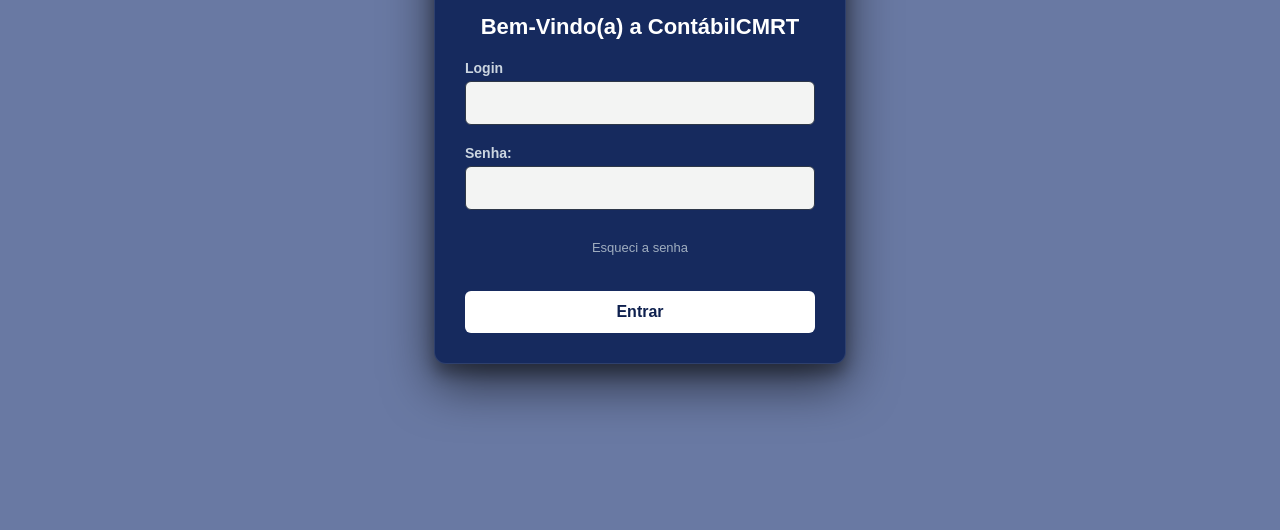
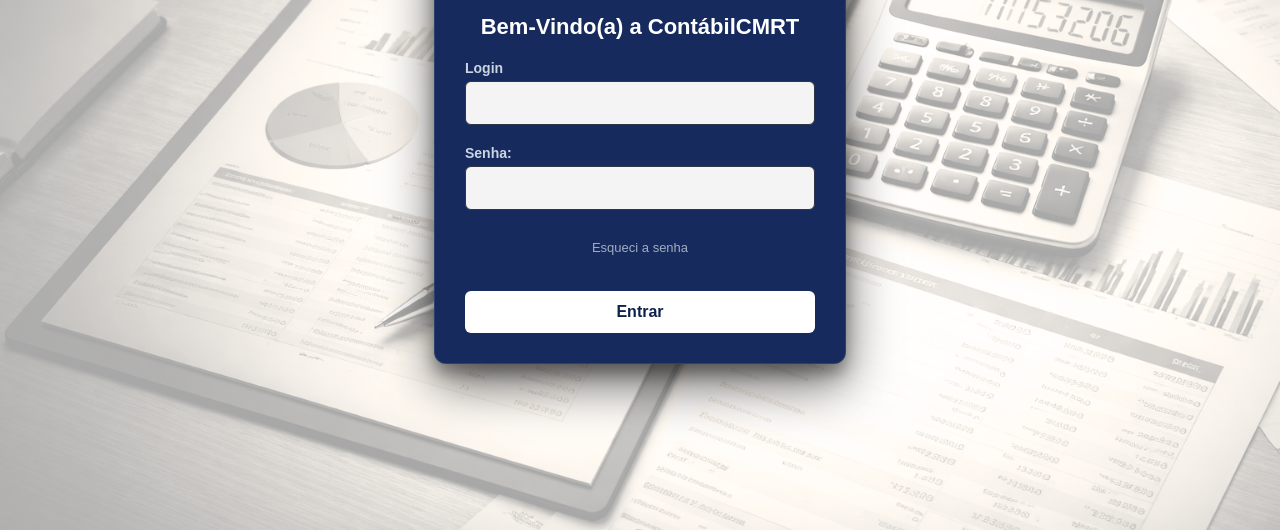
Before and after one commit to clovisdejesud/sistema-contabil, a plain HTML site: page Sistema Contabil/login.html in a window 1280 px wide. Shown: the part 270-800 px from the top of the page. Drawn offline with Linux system fonts and the light colour scheme.

Commit message:
inserido img fundo login.html

```diff
--- a/Sistema Contabil/css/login.css
+++ b/Sistema Contabil/css/login.css
@@ -1,6 +1,10 @@
 
         body {
             background-color: #6979a3;
+            background-image: url('../img/img_Fundo.png');
+            background-size: cover;
+            background-position: center;
+            background-repeat: no-repeat;
             color:#FFFFFF;
             font-family: Arial, sans-serif;
             display: flex;
```
Also changed, not shown: Sistema Contabil/img/img_Fundo.png (added), 1 other file.
